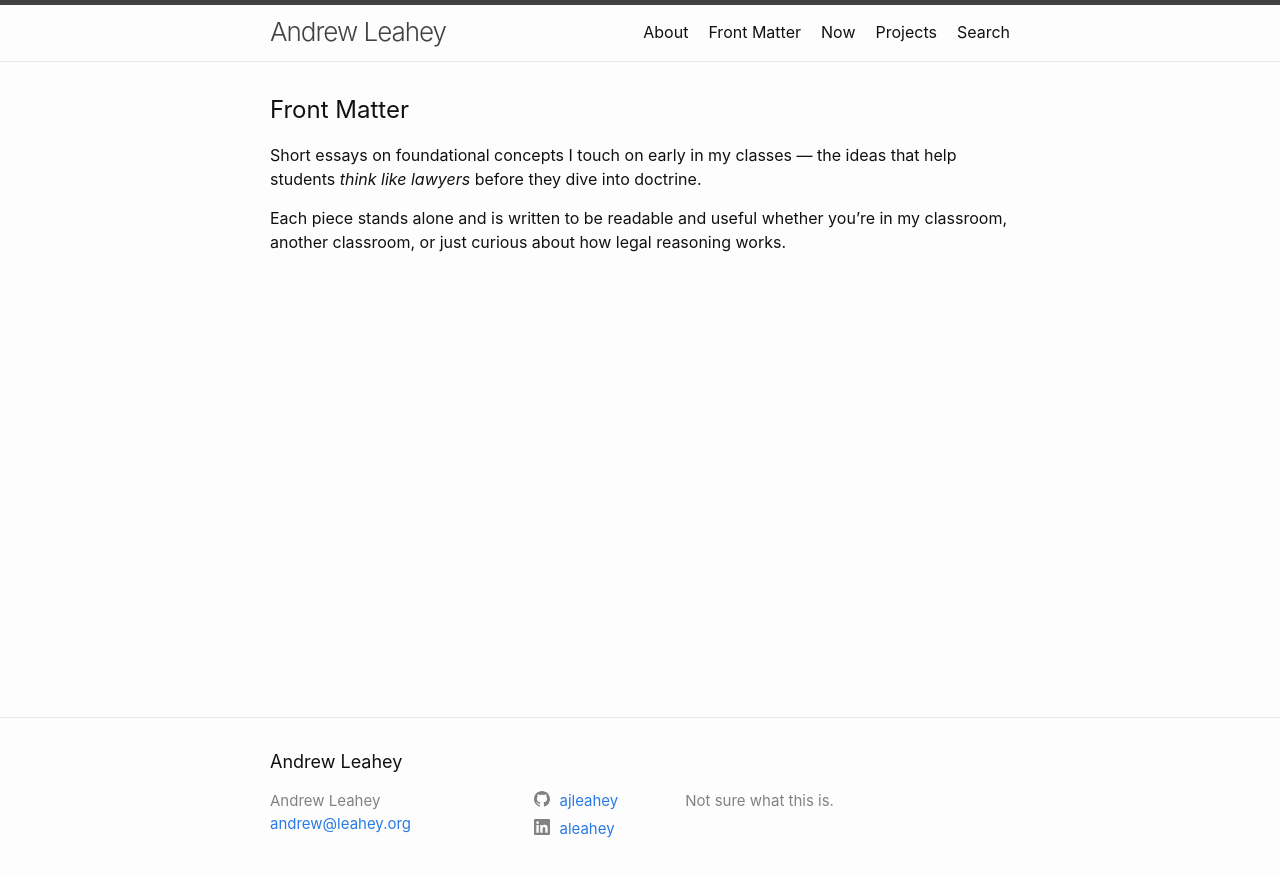
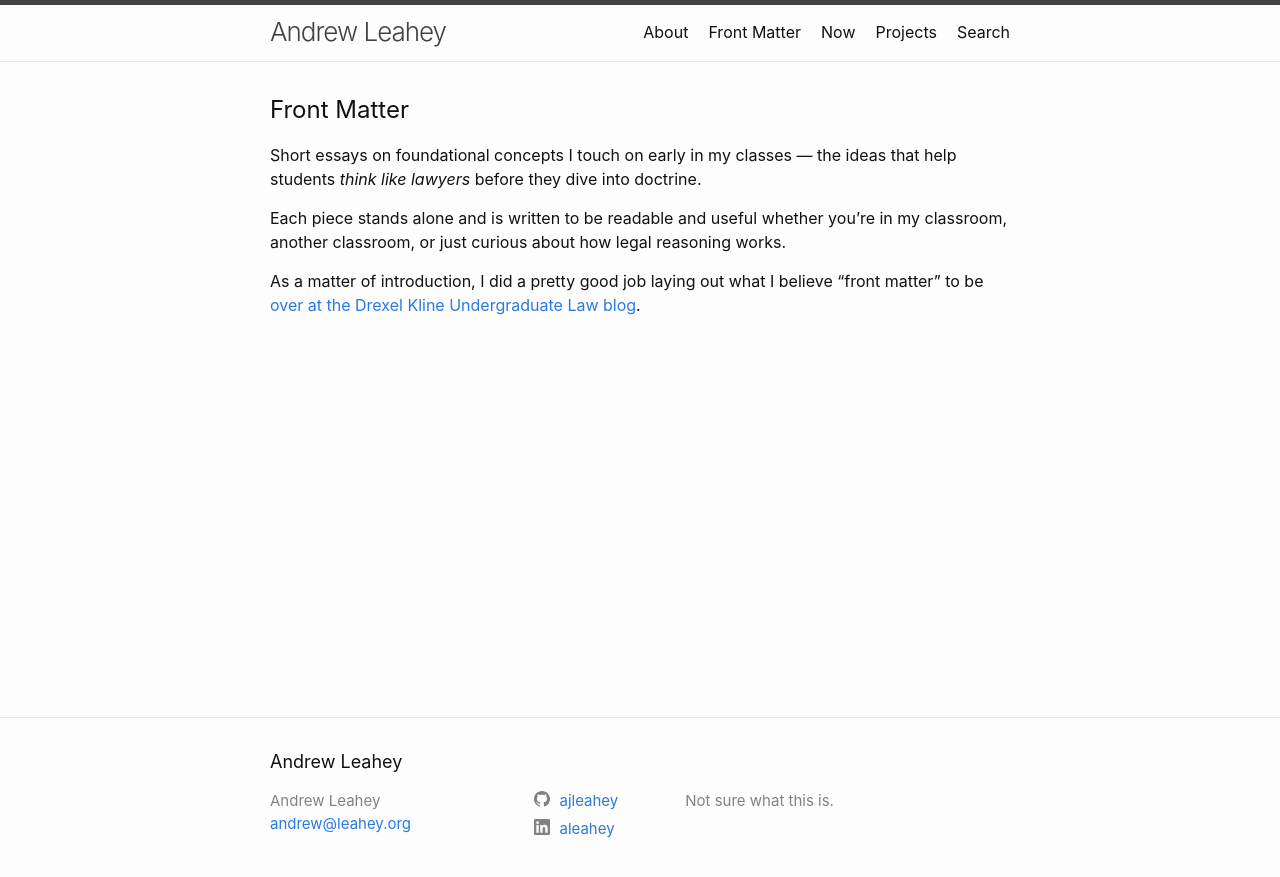
Before and after one commit to ajleahey/ajleahey.github.io, a Jekyll site: the page built from frontmatter/index.md, in a window 1280 px wide. Shown: the top 877 px of the page. Built offline with Jekyll 4.4.1, drawn with Linux system fonts in a browser that asks for light colours.

Commit message:
Update index.md

```diff
--- a/frontmatter/index.md
+++ b/frontmatter/index.md
@@ -4,6 +4,9 @@ layout: default
 description: "Conceptual notes on legal institutions, reasoning, and foundational ideas."
 ---
 ## Front Matter
+
 Short essays on foundational concepts I touch on early in my classes — the ideas that help students *think like lawyers* before they dive into doctrine.
 
 Each piece stands alone and is written to be readable and useful whether you’re in my classroom, another classroom, or just curious about how legal reasoning works.
+
+As a matter of introduction, I did a pretty good job laying out what I believe "front matter" to be [over at the Drexel Kline Undergraduate Law blog](https://drexel.edu/law/academics/undergraduate-law-program/blog/2025/November/real-time-relevance-in-law210-public-law-with-andrew-leahey/).
```
